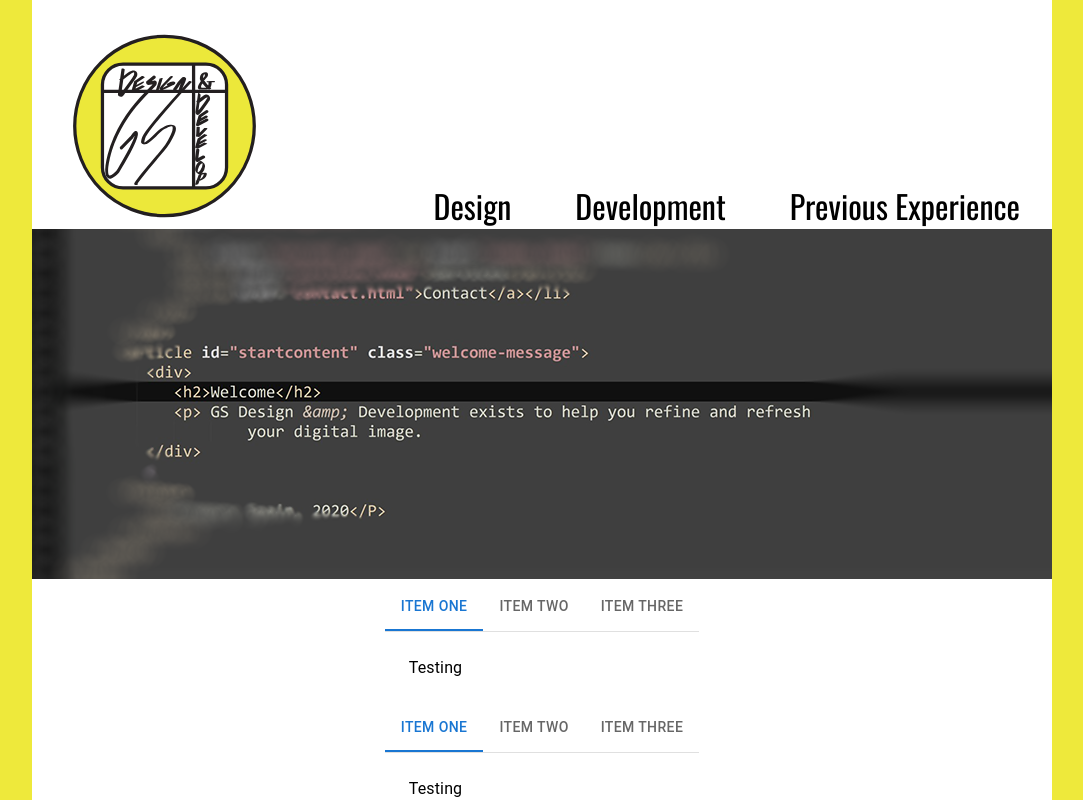
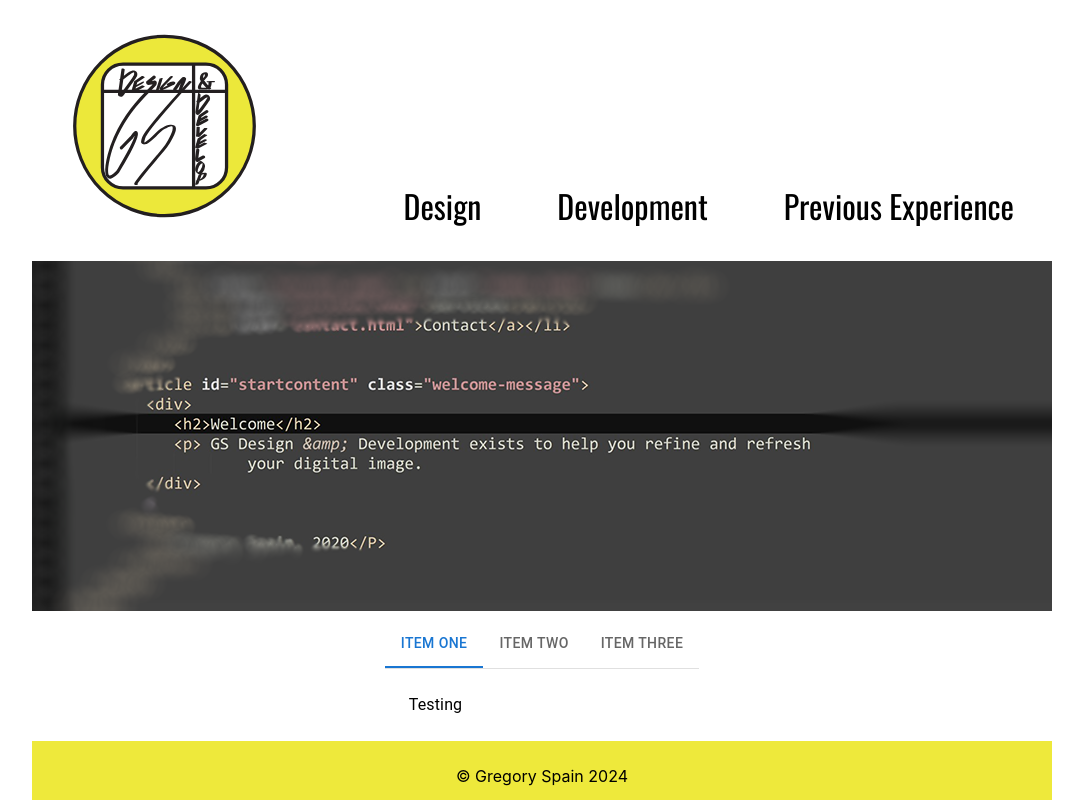
Before and after one commit to gregoryspaindev/gregoryspaindev.github.io, a React (Create React App) app: page / in a window 1280 px wide. Shown: the top 800 px of the page, without its empty margins (98-1181 px from the left). Built offline with nearby package versions, Linux system fonts and the light colour scheme.

Commit message:
added navigation

```diff
--- a/src/App.js
+++ b/src/App.js
@@ -3,16 +3,68 @@ import './App.css';
 import Header from './components/Header/Header.js';
 import Footer from './components/Footer/Footer.js';
 import BasicTabs from './components/ProjectBox/ProjectBox.js';
-import HeroImage from './components/HeroImage/HeroImage.js';
+import { useState } from 'react';
 
 const App = () => {
+
+  const [showHome, setShowHome] = useState(true);
+  const [showDesign, setShowDesign] = useState(false);
+  const [showDev, setShowDev] = useState(false);
+  const [showPrevExp, setShowPrevExp] = useState(false);
+
+  const showHomeHandler = () => {
+    setShowDesign(false);
+    setShowDev(false);
+    setShowPrevExp(false);
+    setShowHome(true);
+  };
+
+  const showDesignHandler = () => {
+    setShowHome(false);
+    setShowDev(false);
+    setShowPrevExp(false);
+    setShowDesign(true);
+  };
+
+  // const hideDesignHandler = () => {
+  //   setShowDesign(false);
+  // };
+
+
+
+  const showDevHandler = () => {
+    setShowHome(false);
+    setShowDesign(false);
+    setShowPrevExp(false);
+    setShowDev(true);
+  };
+
+  // const hideDevHandler = () => {
+  //   setShowDev(false);
+  // };
+
+
+  const showPrevExpHandler = () => {
+    setShowDev(false);
+    setShowDesign(false);
+    setShowPrevExp(true);
+  };
+
+  // const hidePrevExpHandler = () => {
+  //   setShowPrevExp(false);
+  // };
+
   return (
     <div className="App">
-      <Header />
-      <HeroImage />
-      <BasicTabs />
-      <BasicTabs />
-      <BasicTabs />
+      <Header
+        showHome={showHomeHandler}
+        showDesign={showDesignHandler}
+        showDev={showDevHandler}
+        showPrevExp={showPrevExpHandler} />
+      {showHome && <BasicTabs />}
+      {showDesign && <BasicTabs />}
+      {showDev && <BasicTabs />}
+      {showPrevExp && <BasicTabs />}
       <Footer />
     </div>
   );
--- a/src/components/Footer/Footer.css
+++ b/src/components/Footer/Footer.css
@@ -0,0 +1,8 @@
+.footer {
+  height: 70px;
+  display: flex;
+  align-items: center;
+  justify-content: center;
+  width: 100%;
+  background-color: #eee93b;
+}
--- a/src/components/Footer/Footer.js
+++ b/src/components/Footer/Footer.js
@@ -1,12 +1,10 @@
-// import './Footer.css';
+import './Footer.css';
 
 function Footer() {
   return (
-    <footer className='Footer'>
-      <div className='Footer_container'>
-        <a href='#design' className='nav_design'>Design</a>
-        <a href='#dev' className='nav_dev'>Development</a>
-        <a href='#previous' className='nav_prev'>Previous Experience</a>
+    <footer className='footer'>
+      <div className='footer_container'>
+        <p>&copy; Gregory Spain 2024</p>
       </div>
     </footer>
   )
--- a/src/components/Header/Header.css
+++ b/src/components/Header/Header.css
@@ -1,3 +1,4 @@
+
 .header {
   font-family: "Oswald", sans-serif;
   font-size: 2rem;;
@@ -5,6 +6,9 @@
   font-weight: 400;
   font-style: normal;
   width: 100%;
+  display: flex;
+  flex-direction: column;
+  gap: 2rem;
 }
 
 .header_container {
@@ -20,16 +24,35 @@
 }
 
 .nav_container {
-  display: flex;
-  justify-content: space-between;
   padding: 0;
   gap: 4rem;
 }
 
-a {
-  color: black;
+.nav_list {
+  list-style-type: none;
+  display: flex;
+  justify-content: space-between;
+  gap: 4rem;
+  padding: 0;
+  margin: 0;
 }
 
-a:hover {
+.nav_button {
+  margin: 0;
+  padding: 0;
+  width: auto;
+}
+
+
+input {
+  font-family: inherit; /* 1 */
+  font-size: 100%; /* 1 */
+  line-height: 1.15; /* 1 */
+  margin: 0; /* 2 */
+  border: none;
+  background-color: white;
+}
+
+input:hover {
   color: #ff3399;
 }
--- a/src/components/Header/Header.js
+++ b/src/components/Header/Header.js
@@ -1,6 +1,10 @@
 import './Header.css';
+import HeroImage from '../HeroImage/HeroImage.js';
 import logo from '../../assets/FinalLogo.svg'
-function Header() {
+
+
+function Header(props) {
+
   return (
     <header className='header'>
       <div className='header_container'>
@@ -8,11 +12,14 @@ function Header() {
           <img src={ logo } alt='logo for gs design and development' />
         </div>
         <div className='nav_container'>
-          <a href='#design' className='nav_design'>Design</a>
-          <a href='#dev' className='nav_dev'>Development</a>
-          <a href='#previous' className='nav_prev'>Previous Experience</a>
+          <ul className='nav_list'>
+            <li><input type='button' className='nav_design' onClick={props.showDesign} value={'Design'} /></li>
+            <li><input type='button' className='nav_dev' onClick={props.showDev} value={'Development'} /></li>
+            <li><input type='button' className='nav_prev' onClick={props.showPrevExp} value={'Previous Experience'} /></li>
+          </ul>
         </div>
       </div>
+      <HeroImage />
     </header>
   )
 }
--- a/src/index.css
+++ b/src/index.css
@@ -4,7 +4,6 @@ body {
     sans-serif;
   -webkit-font-smoothing: antialiased;
   -moz-osx-font-smoothing: grayscale;
-  background-color: #eee93b;
   display: flex;
   justify-content: center;
   margin: 0;
```
Also changed, not shown: src/components/Design/Design.css (added), src/components/Design/Design.js (added).
